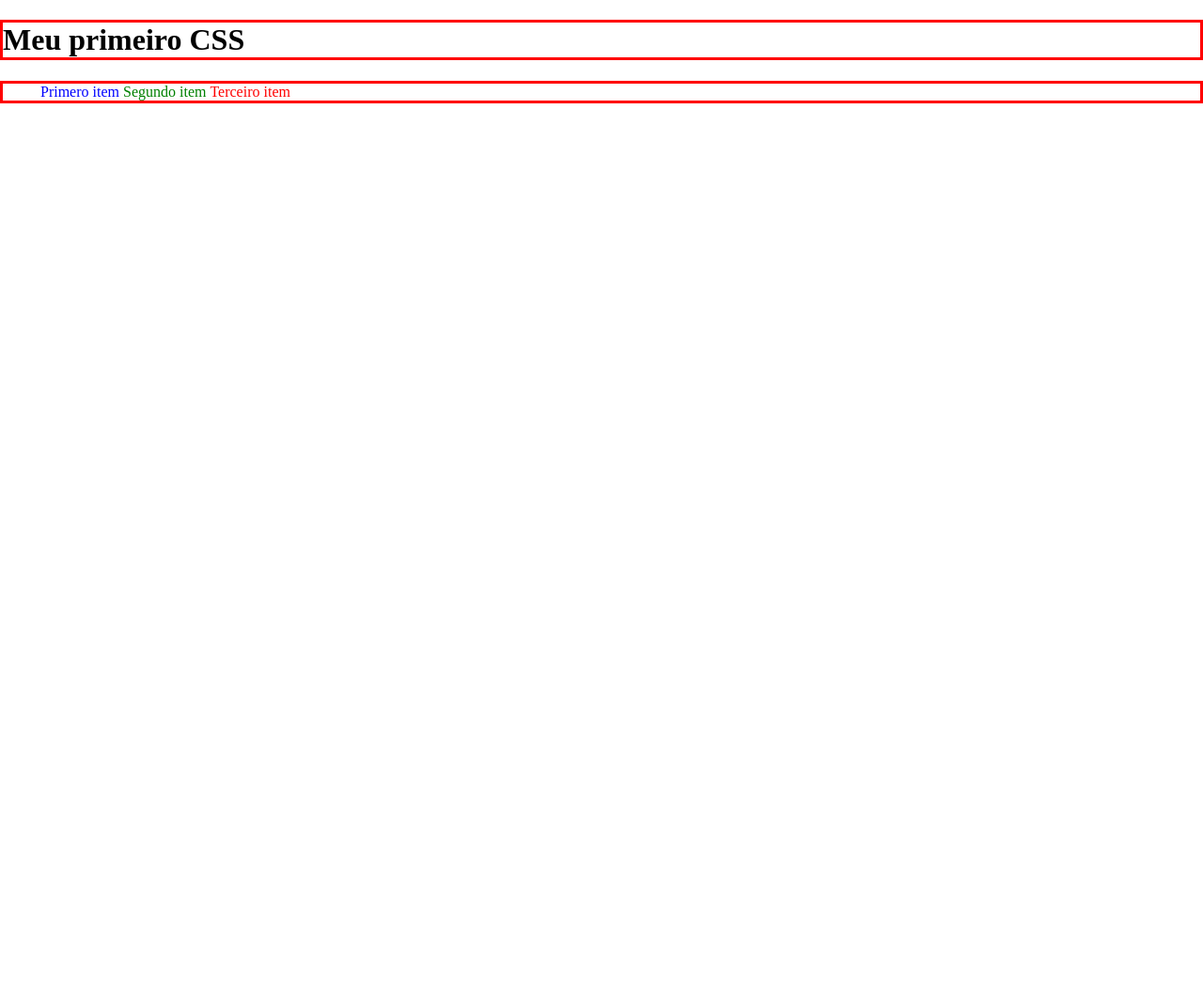
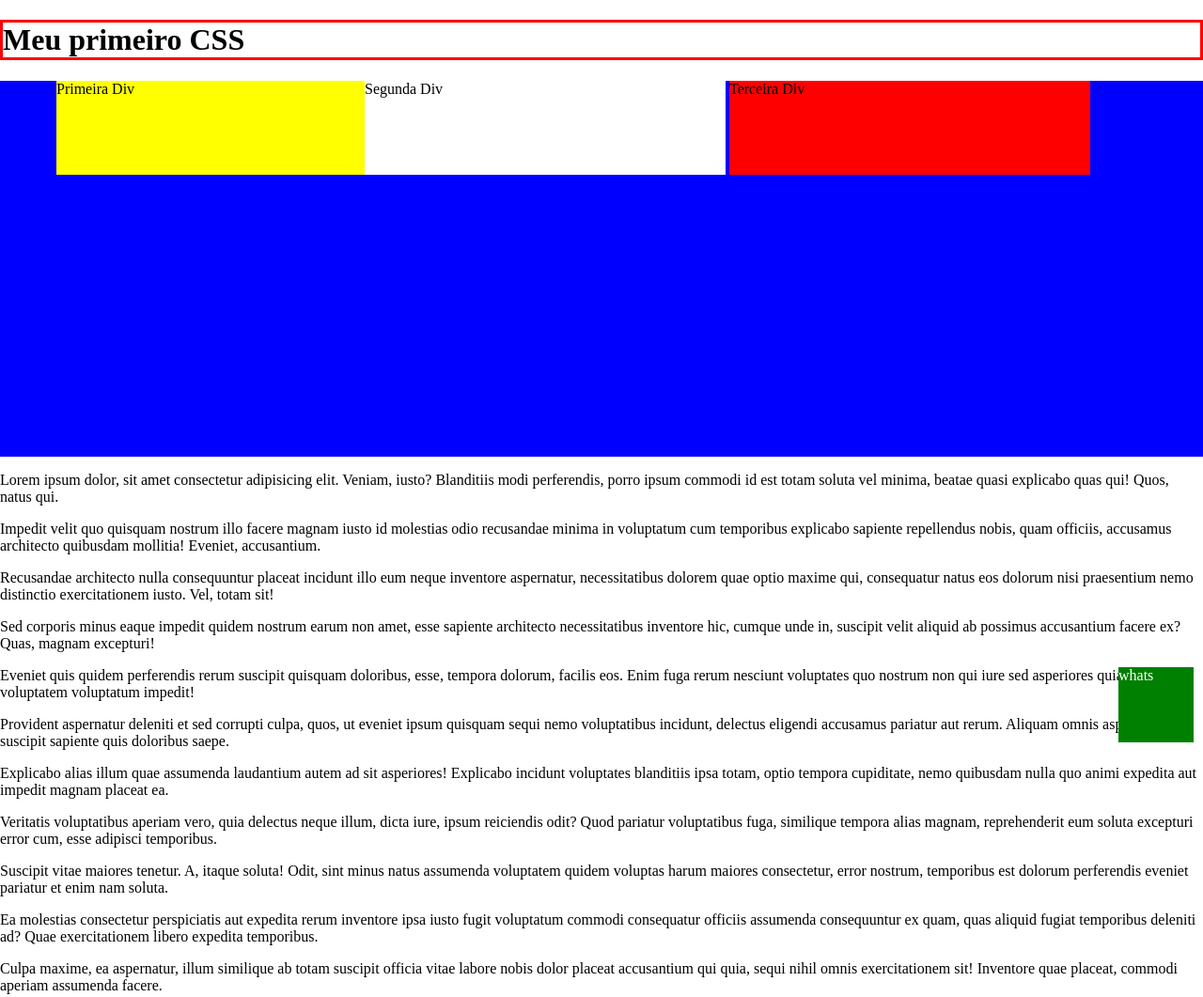
Before and after one commit to karingue/Study-CSS, a plain HTML site: page index.html in a window 1280 px wide. Shown: the top 1061 px of the page at 94% size. Before the commit the page ends 800 px from the top, so only its background shows below. Drawn offline with Linux system fonts and the light colour scheme.

Commit message:
New Position features types

```diff
--- a/css/style.css
+++ b/css/style.css
@@ -3,19 +3,54 @@ body{
 }
 .borda{
     border:3px solid red;
-
 }
 
-li{
-    display: inline;
+.ex2{
+    max-width: 800px;
+}
+.ex1{
+    max-width: 800px;
 }
 
-.azul{
-    color: blue;
+.container{
+    display: inline-block;
+    background: blue;
+    width: 100%;
+    height: 400px
 }
-.verde{
-    color: green;
+
+.div1{
+    width: 30%;
+    display: inline-block;
+    background: yellow;
+    height: 100px;
+    position: relative;
+    left: 60px;
+    z-index: 2;
 }
-.vermelho{
-    color: red;
+
+.div2{
+    position: relative;/* Define a posição relativa do meu elemento*/
+    z-index: 3;
+    height: 100px;
+    width: 30%;
+    display: inline-block;
+    background: white;
 }
+
+.div3{
+    height: 100px;
+    width: 30%;
+    display: inline-block;
+    background: red;
+}
+
+.whats{/* Definindo um elemento para ser usado como se fosse de suporte de páginas padrão por ai*/
+    background: green;
+    color: white;
+    width: 80px;
+    height: 80px;
+    position: fixed;
+    bottom: 10px;
+    right: 10px;
+}
--- a/index.html
+++ b/index.html
@@ -7,13 +7,29 @@
     <link rel="stylesheet" href="css/style.css" />
   </head>
   <body>
-    <div>
-        <h1 class="borda">Meu primeiro CSS</h1>
-        <ul class="borda">
-            <li class="azul">Primero item</li>
-            <li class="verde">Segundo item</li>
-            <li class="vermelho">Terceiro item</li>
-        </ul>
+    <h1 class="borda">Meu primeiro CSS</h1>
+
+    <div class="container">
+        <div class="div1">Primeira Div</div>
+        <div class="div2">Segunda Div</div>
+        <div class="div3">Terceira Div</div>
+    </div>
+
+    <p>Lorem ipsum dolor, sit amet consectetur adipisicing elit. Veniam, iusto? Blanditiis modi perferendis, porro ipsum commodi id est totam soluta vel minima, beatae quasi explicabo quas qui! Quos, natus qui.</p>
+    <p>Impedit velit quo quisquam nostrum illo facere magnam iusto id molestias odio recusandae minima in voluptatum cum temporibus explicabo sapiente repellendus nobis, quam officiis, accusamus architecto quibusdam mollitia! Eveniet, accusantium.</p>
+    <p>Recusandae architecto nulla consequuntur placeat incidunt illo eum neque inventore aspernatur, necessitatibus dolorem quae optio maxime qui, consequatur natus eos dolorum nisi praesentium nemo distinctio exercitationem iusto. Vel, totam sit!</p>
+    <p>Sed corporis minus eaque impedit quidem nostrum earum non amet, esse sapiente architecto necessitatibus inventore hic, cumque unde in, suscipit velit aliquid ab possimus accusantium facere ex? Quas, magnam excepturi!</p>
+    <p>Eveniet quis quidem perferendis rerum suscipit quisquam doloribus, esse, tempora dolorum, facilis eos. Enim fuga rerum nesciunt voluptates quo nostrum non qui iure sed asperiores quia, magnam voluptatem voluptatum impedit!</p>
+    <p>Provident aspernatur deleniti et sed corrupti culpa, quos, ut eveniet ipsum quisquam sequi nemo voluptatibus incidunt, delectus eligendi accusamus pariatur aut rerum. Aliquam omnis aspernatur suscipit sapiente quis doloribus saepe.</p>
+    <p>Explicabo alias illum quae assumenda laudantium autem ad sit asperiores! Explicabo incidunt voluptates blanditiis ipsa totam, optio tempora cupiditate, nemo quibusdam nulla quo animi expedita aut impedit magnam placeat ea.</p>
+    <p>Veritatis voluptatibus aperiam vero, quia delectus neque illum, dicta iure, ipsum reiciendis odit? Quod pariatur voluptatibus fuga, similique tempora alias magnam, reprehenderit eum soluta excepturi error cum, esse adipisci temporibus.</p>
+    <p>Suscipit vitae maiores tenetur. A, itaque soluta! Odit, sint minus natus assumenda voluptatem quidem voluptas harum maiores consectetur, error nostrum, temporibus est dolorum perferendis eveniet pariatur et enim nam soluta.</p>
+    <p>Ea molestias consectetur perspiciatis aut expedita rerum inventore ipsa iusto fugit voluptatum commodi consequatur officiis assumenda consequuntur ex quam, quas aliquid fugiat temporibus deleniti ad? Quae exercitationem libero expedita temporibus.</p>
+    <p>Culpa maxime, ea aspernatur, illum similique ab totam suscipit officia vitae labore nobis dolor placeat accusantium qui quia, sequi nihil omnis exercitationem sit! Inventore quae placeat, commodi aperiam assumenda facere.</p>
+    <p>Cumque beatae neque iusto ipsa quam saepe debitis tempora distinctio harum tempore voluptatibus nesciunt dicta magni, maiores numquam sequi fugiat. Ipsam voluptas mollitia sunt inventore! Eaque repellat possimus molestias voluptate.</p>
+
+    <div class="whats">
+        whats
     </div>
   </body>
 </html>
```
Also changed, not shown: Conteudos/ConteudosCSS.txt.
